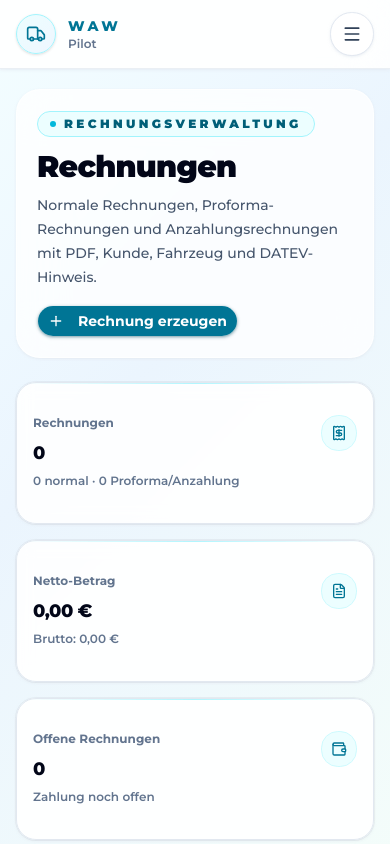
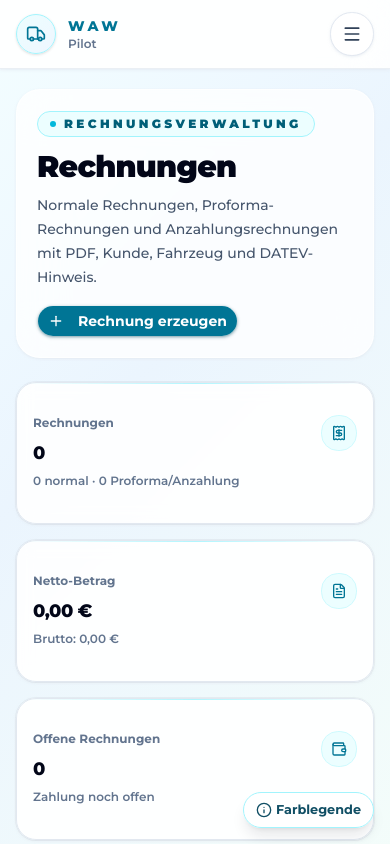
Before and after one commit to JohnDrigallaDev/waw-pilot-demo, a Next.js app: page /dashboard/invoices in a window 390 px wide. Shown: the top 844 px of the page. Built offline with nearby package versions, Linux system fonts and the light colour scheme; no server answers; the database is empty.

Commit message:
Insert Farblegende onto different pages

```diff
--- a/components/layout/dashboard-shell.tsx
+++ b/components/layout/dashboard-shell.tsx
@@ -2,6 +2,7 @@ import type { ReactNode } from "react";
 
 import { AppSidebar } from "@/components/layout/app-sidebar";
 import { MobileHeader } from "@/components/layout/mobile-header";
+import { StatusLegendTrigger } from "@/components/shared/status-legend-trigger";
 
 type DashboardShellProps = {
     children: ReactNode;
@@ -18,6 +19,8 @@ export function DashboardShell({ children }: DashboardShellProps) {
                     {children}
                 </div>
             </main>
+
+            <StatusLegendTrigger />
         </div>
     );
 }
--- a/components/sales/sale-detail.tsx
+++ b/components/sales/sale-detail.tsx
@@ -37,7 +37,6 @@ import { formatDate } from "@/lib/format/date";
 import { getDocumentTypeLabel } from "@/lib/documents/document-helpers";
 import { PageHeader } from "@/components/shared/page-header";
 import { StatusBadge } from "@/components/shared/status-badge";
-import { StatusLegend } from "@/components/shared/status-legend";
 import { CompactStatCard } from "@/components/cards/compact-stat-card";
 import { Button } from "@/components/ui/button";
 import { Card, CardContent } from "@/components/ui/card";
@@ -180,8 +179,6 @@ export function SaleDetail({
                     </div>
                 </div>
             ) : null}
-
-            <StatusLegend />
 
             <section className="grid gap-4 md:grid-cols-2 xl:grid-cols-4">
                 <DetailStatCard
--- /dev/null
+++ b/components/shared/status-legend-trigger.tsx
@@ -0,0 +1,55 @@
+"use client";
+
+import { Info } from "lucide-react";
+
+import { StatusLegend } from "@/components/shared/status-legend";
+import { Button } from "@/components/ui/button";
+import {
+    Sheet,
+    SheetContent,
+    SheetDescription,
+    SheetHeader,
+    SheetTitle,
+    SheetTrigger,
+} from "@/components/ui/sheet";
+
+export function StatusLegendTrigger() {
+    return (
+        <Sheet>
+            <SheetTrigger asChild>
+                <Button
+                    type="button"
+                    variant="outline"
+                    size="sm"
+                    className="fixed bottom-4 right-4 z-40 h-9 rounded-2xl border-cyan-200 bg-white/95 px-3 text-cyan-900 shadow-lg shadow-slate-900/10 backdrop-blur-xl hover:border-cyan-300 hover:bg-cyan-50 sm:bottom-5 sm:right-5"
+                    aria-label="Farblegende öffnen"
+                >
+                    <Info className="size-4" />
+                    <span>Farblegende</span>
+                </Button>
+            </SheetTrigger>
+
+            <SheetContent
+                side="right"
+                className="w-[92vw] max-w-md gap-0 overflow-y-auto border-l border-slate-200 bg-slate-50/95 p-0 text-slate-950 backdrop-blur-xl"
+            >
+                <SheetHeader className="border-b border-slate-200 bg-white/80 px-5 py-4 text-left">
+                    <SheetTitle className="text-base font-extrabold text-slate-950">
+                        Farblegende
+                    </SheetTitle>
+                    <SheetDescription className="text-sm font-semibold text-slate-500">
+                        Bedeutung der Statusfarben in WAW Pilot.
+                    </SheetDescription>
+                </SheetHeader>
+
+                <div className="p-4 sm:p-5">
+                    <StatusLegend
+                        title="Farben"
+                        compact
+                        className="border-slate-200 bg-white shadow-sm"
+                    />
+                </div>
+            </SheetContent>
+        </Sheet>
+    );
+}
--- a/components/shared/status-legend.tsx
+++ b/components/shared/status-legend.tsx
@@ -12,6 +12,7 @@ type StatusLegendProps = {
     title?: string;
     items?: StatusLegendItem[];
     className?: string;
+    compact?: boolean;
 };
 
 const defaultItems: StatusLegendItem[] = [
@@ -54,6 +55,7 @@ export function StatusLegend({
     title = "Statusfarben",
     items = defaultItems,
     className,
+    compact = false,
 }: StatusLegendProps) {
     return (
         <div
@@ -62,12 +64,22 @@ export function StatusLegend({
                 className,
             )}
         >
-            <div className="flex flex-col gap-3 lg:flex-row lg:items-center">
+            <div
+                className={cn(
+                    "flex flex-col gap-3",
+                    compact ? "items-stretch" : "lg:flex-row lg:items-center",
+                )}
+            >
                 <p className="shrink-0 text-xs font-black uppercase tracking-[0.24em] text-slate-500">
                     {title}
                 </p>
 
-                <div className="grid flex-1 gap-2 sm:grid-cols-2 xl:grid-cols-5">
+                <div
+                    className={cn(
+                        "status-legend-grid grid flex-1 gap-2",
+                        compact ? "grid-cols-1" : "sm:grid-cols-2 xl:grid-cols-5",
+                    )}
+                >
                     {items.map((item) => (
                         <div
                             key={`${item.tone}-${item.label}`}
```
